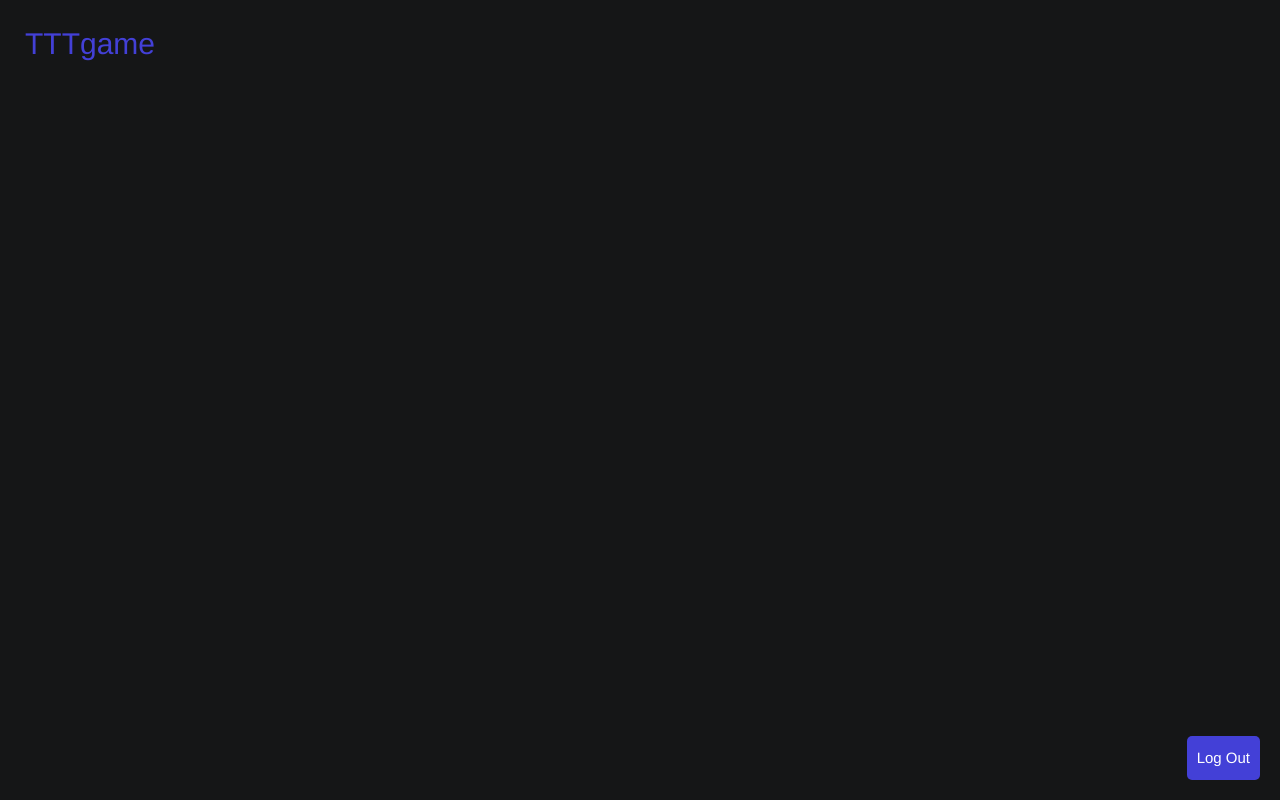
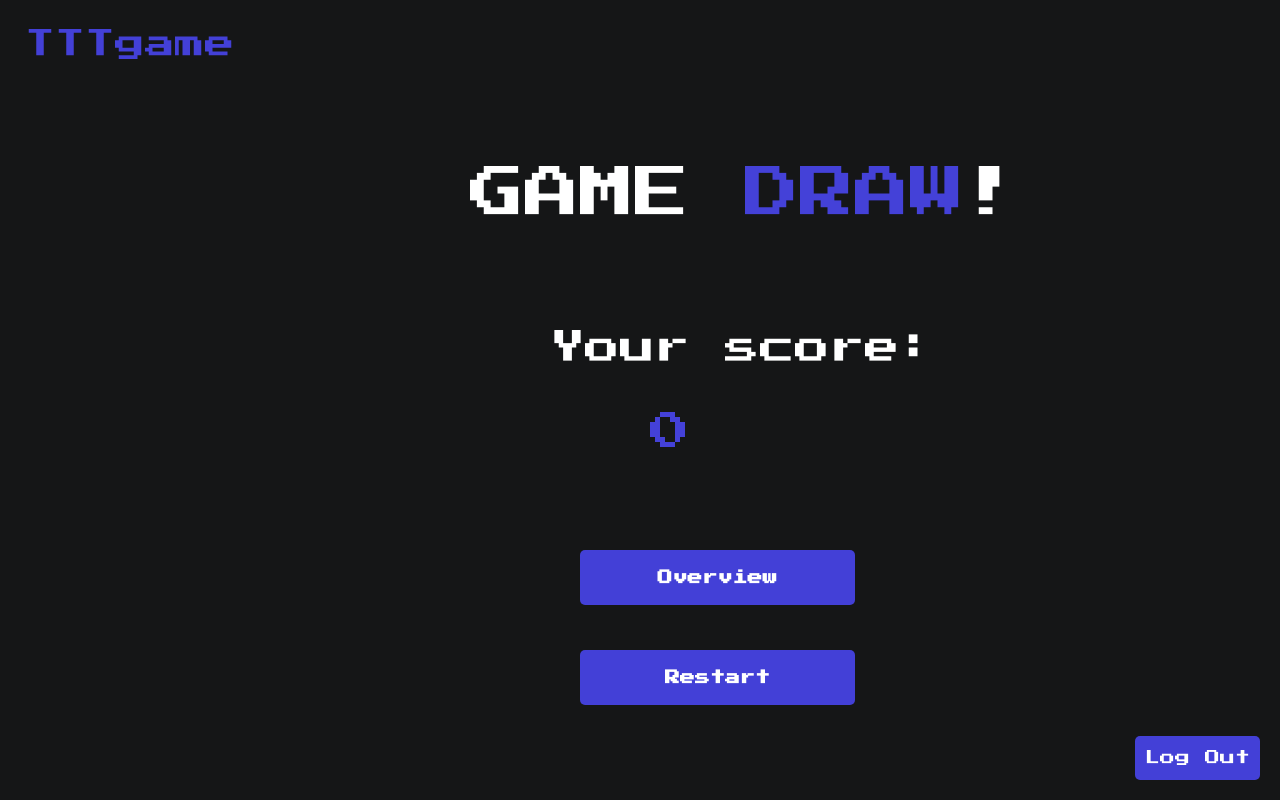
Before and after one commit to k1audiaa/TTTGame-Frontend, a Vue app: page /draw in a window 1280 px wide. Before the commit this address had no page. Built offline with nearby package versions, Linux system fonts and the light colour scheme; no server answers.

Commit message:
DrawView.vue added and implemented

```diff
--- a/src/router/index.ts
+++ b/src/router/index.ts
@@ -27,6 +27,11 @@ const router = createRouter({
       path: '/lost',
       name: 'lostview',
       component: () => import('../views/LostView.vue')
+    },
+    {
+      path: '/draw',
+      name: 'drawview',
+      component: () => import('../views/DrawView.vue')
     }
   ]
 })
--- /dev/null
+++ b/src/views/DrawView.vue
@@ -0,0 +1,129 @@
+<template>
+  <link rel="stylesheet" href="https://fonts.googleapis.com/css?family=Press+Start+2P&display=swap">
+  <div class="div">
+    <div class="gameDraw">
+      <span>GAME </span>
+      <span class="draw">DRAW</span>
+      <span>!</span>
+    </div>
+    <div class="yourScore">Your score:</div>
+    <div class="points">{{ points }}</div>
+    <router-link to="/overview" class="custom-button">Overview</router-link>
+    <router-link to="/game" class="custom-button2">Restart</router-link>
+  </div>
+</template>
+
+
+<script lang="ts">
+import { defineComponent, ref, onMounted } from 'vue';
+
+export default defineComponent({
+  name: "DrawView",
+  setup() {
+    const points = ref(0);
+
+    const fetchPoints = async () => {
+      try {
+        const baseUrl = import.meta.env.VITE_BACKEND_BASE_URL;
+        const endpoint = `${baseUrl}/api/users/2`;
+        const requestOptions = {
+          method: "GET",
+          redirect: "follow",
+        };
+
+        const response = await fetch(endpoint, requestOptions);
+        const user = await response.json();
+
+        points.value = user.points;
+      } catch (error) {
+        console.log("error", error);
+      }
+    };
+
+    onMounted(() => {
+      fetchPoints();
+    });
+
+    return { points };
+  },
+});
+</script>
+
+
+<style scoped>
+
+.draw {
+  color: #4441d8;
+}
+.gameDraw {
+  font-family: "Press Start 2P", Helvetica;
+  font-size: 55px;
+  color: #fff;
+  position: absolute;
+  top: 150px;
+  left: 470px;
+}
+.yourScore {
+  font-family: "Press Start 2P", Helvetica;
+  color: #fff;
+  position: absolute;
+  top: 320px;
+  left: 550px;
+  font-size: 35px;
+}
+
+.points {
+  font-family: "Press Start 2P", Helvetica;
+  position: absolute;
+  top: 400px;
+  left: 650px;
+  font-size: 40px;
+  color: #4441d8;
+}
+.custom-button {
+  background-color: #4340d7;
+  color: #ffffff;
+  font-family: "Press Start 2P", Helvetica ;
+  font-size: 15px;
+  font-weight: 600;
+  padding: 20px 15px;
+  cursor: pointer;
+  border: none;
+  border-radius: 5px;
+  letter-spacing: 0;
+  line-height: normal;
+  position: absolute;
+  text-align: center;
+  top: 550px;
+  left: 580px;
+  width: 275px;
+}
+
+.custom-button:hover {
+  background-color: #2d2c8b;
+
+}
+
+.custom-button2 {
+  background-color: #4340d7;
+  color: #ffffff;
+  font-family: "Press Start 2P", Helvetica ;
+  font-size: 15px;
+  font-weight: 600;
+  padding: 20px 15px;
+  cursor: pointer;
+  border: none;
+  border-radius: 5px;
+  letter-spacing: 0;
+  line-height: normal;
+  position: absolute;
+  text-align: center;
+  top: 650px;
+  left: 580px;
+  width: 275px;
+}
+
+.custom-button2:hover {
+  background-color: #2d2c8b;
+}
+</style>
```
